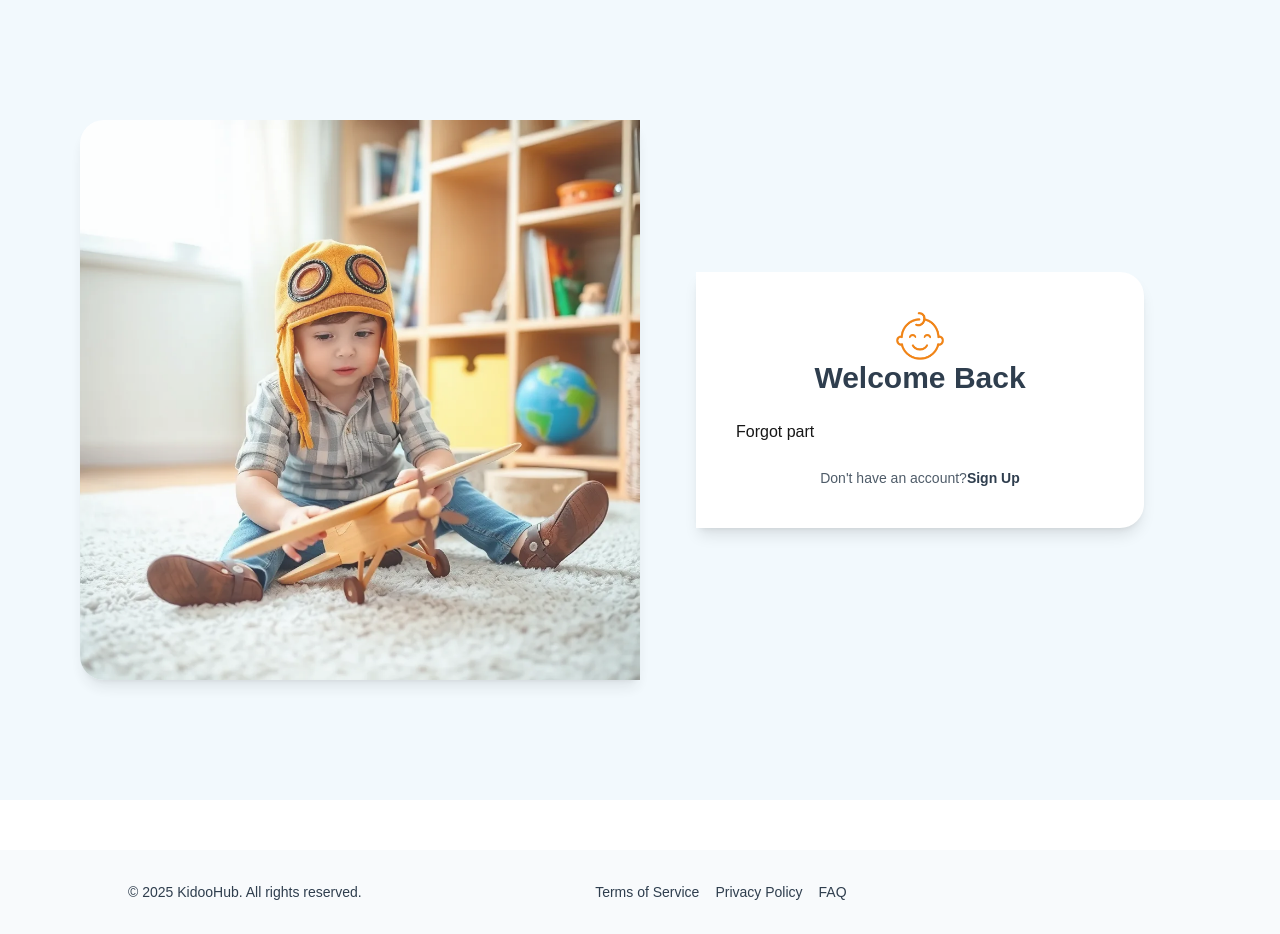
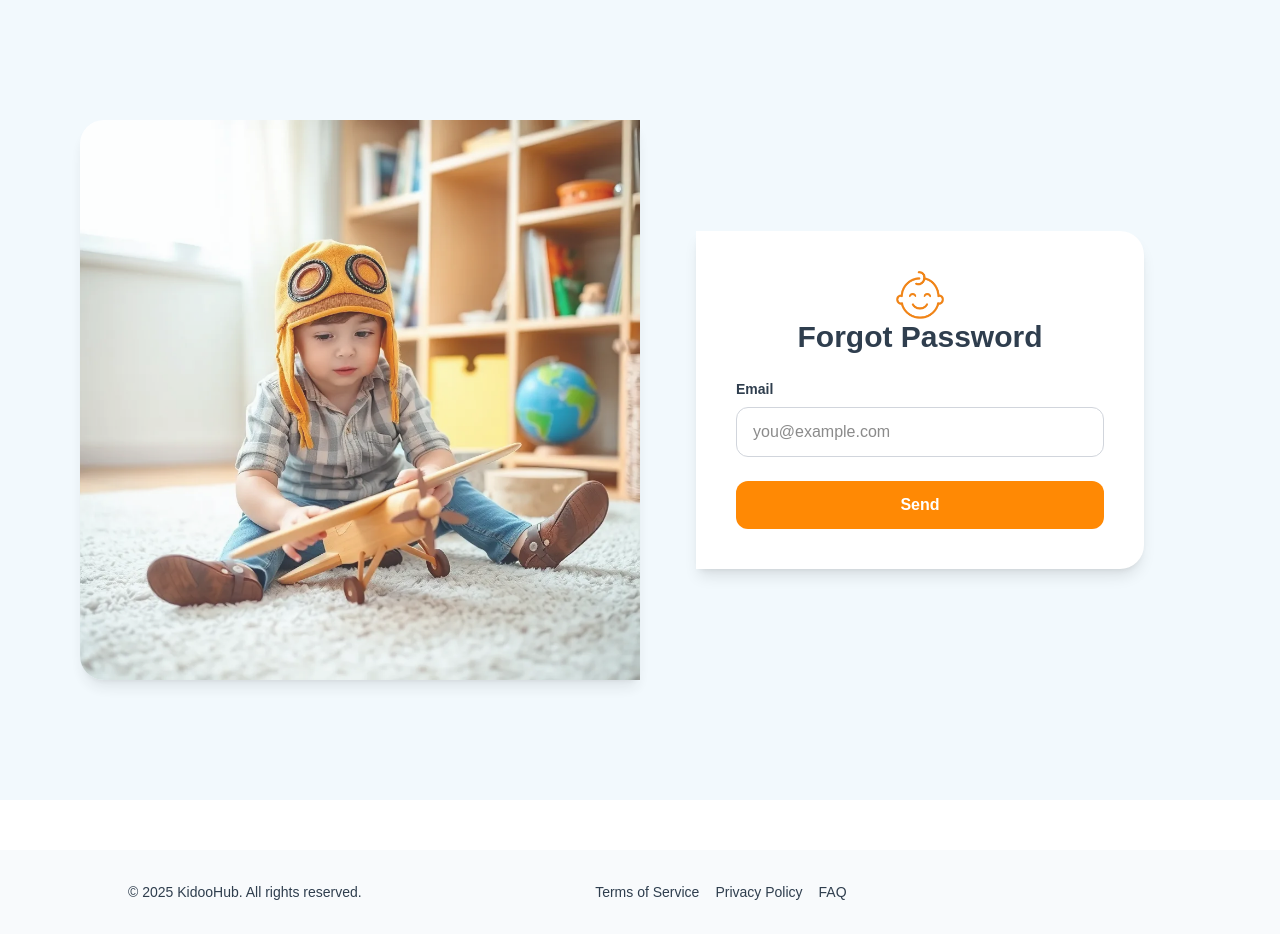
Before and after one commit to AmirBerenji/zippy-kids, a Next.js app: page /en/user/forgot-password in a window 1280 px wide. Built offline with nearby package versions, Linux system fonts and the light colour scheme.

Commit message:
Implement new password and forgot pass

```diff
--- /dev/null
+++ b/src/app/[locale]/(auth)/user/forgot-password/ForgotForm.tsx
@@ -0,0 +1,54 @@
+"use client";
+import { login } from "@/action/apiAction";
+import ErrorMessage from "@/app/component/general/ErrorMessage";
+import LoadingPage from "@/app/component/general/Loading";
+import { useLocale, useTranslations } from "next-intl";
+import React, { useState } from "react";
+
+export default function ForgotForm() {
+  const t = useTranslations("SignIn");
+  const locale = useLocale();
+
+  const [message, setMessage] = useState("");
+  const [isLoading, setLoading] = useState(false);
+  const handleSubmit = async (event: React.FormEvent<HTMLFormElement>) => {
+    setMessage("");
+    event.preventDefault();
+    setLoading(true);
+
+    const formData = new FormData(event.currentTarget);
+    const result = await login(formData);
+
+    console.log("Result", result);
+    if (result.error) {
+      setMessage(result.message);
+    }
+    setLoading(false);
+  };
+  return (
+    <form onSubmit={handleSubmit} className="space-y-6" method="POST">
+      {isLoading ? <LoadingPage /> : <></>}
+      <div>
+        <label className="block text-sm font-semibold text-[#2f3e4e] mb-2">
+          {t("email")}
+        </label>
+        <input
+          autoComplete="email"
+          className="w-full px-4 py-3 border border-gray-300 rounded-xl focus:outline-none focus:ring-2 focus:ring-[#fdb68a] focus:border-transparent transition"
+          id="email"
+          name="email"
+          placeholder="you@example.com"
+          type="email"
+        />
+      </div>
+      <ErrorMessage message={message} />
+
+      <button
+        className="w-full bg-orange-400 hover:bg-orange-500 text-white font-semibold py-3 rounded-xl transition"
+        type="submit"
+      >
+        Send
+      </button>
+    </form>
+  );
+}
--- a/src/app/[locale]/(auth)/user/forgot-password/page.tsx
+++ b/src/app/[locale]/(auth)/user/forgot-password/page.tsx
@@ -1,5 +1,6 @@
 import Link from "next/link";
 import { useLocale, useTranslations } from "next-intl";
+import ForgotForm from "./ForgotForm";
 
 export default function Loginpage() {
   const locale = useLocale();
@@ -23,19 +24,10 @@ export default function Loginpage() {
            <img src="/assets/images/logo.png" className="w-12  m-auto" />
            </Link>
             <h1 className="text-3xl font-bold text-[#2f3e4e] mb-6 text-center">
-              {t("header")}
+              Forgot Password
             </h1>
-            <div>Forgot part</div>
-            <p className="mt-6 text-center text-sm text-[#4f5c69]">
-              {t("dontHaveAccount")}
+            <ForgotForm />
 
-              <Link
-                href={`/${locale}/user/signup`}
-                className="text-[#2f3e4e] font-semibold hover:underline"
-              >
-                {t("signup")}
-              </Link>
-            </p>
           </div>
         </main>
       </div>
```
